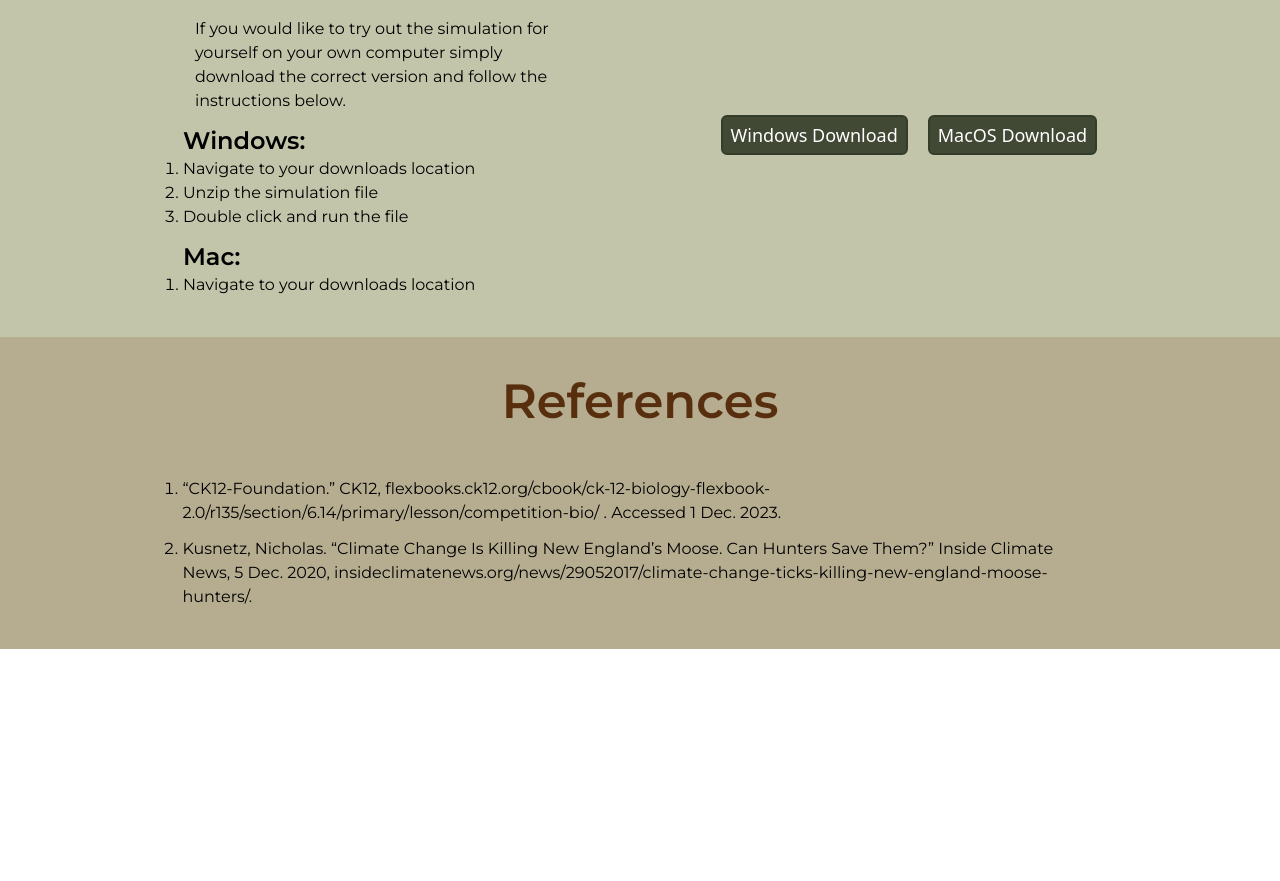
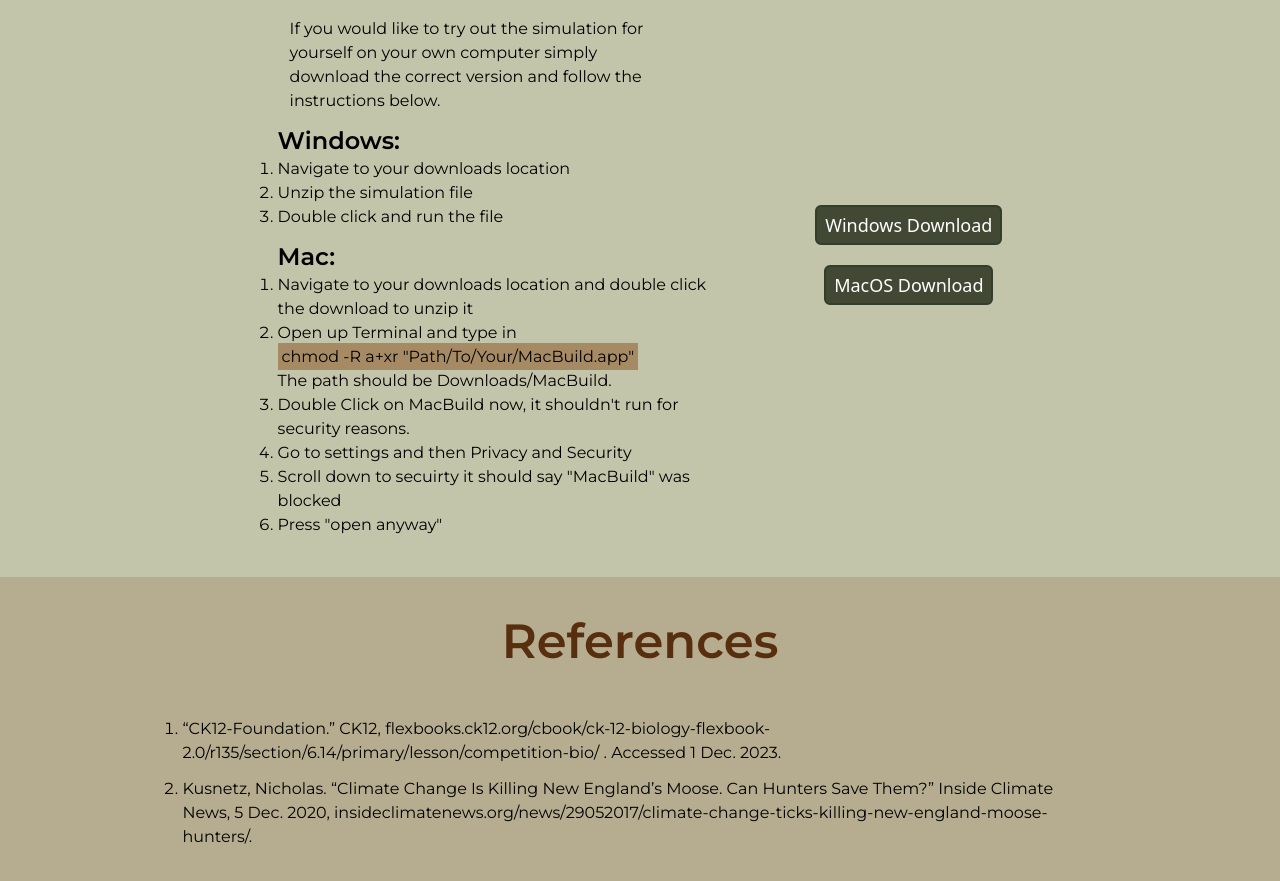
Before and after one commit to Marois2000/Lotka-Volterra, a React (Vite) app in the folder client/: page / in a window 1280 px wide. Shown: the part 6488-7369 px from the top of the page. Before the commit the page ends 7137 px from the top, so only its background shows below. Built offline with nearby package versions, Linux system fonts and the light colour scheme.

Commit message:
downloads

```diff
--- a/client/package.json
+++ b/client/package.json
@@ -10,6 +10,7 @@
     "preview": "vite preview"
   },
   "dependencies": {
+    "gh-pages": "^6.1.0",
     "react": "^18.2.0",
     "react-dom": "^18.2.0",
     "react-icons": "^4.12.0",
--- a/client/src/sections/simulation.jsx
+++ b/client/src/sections/simulation.jsx
@@ -21,11 +21,23 @@ export const Simulation = () => {
 
                         <ParagraphHeader text="Mac:"/>
                         <ol className="w-[50ch] text-left list-decimal">
-                            <li className="text-black font-montserrat">Navigate to your downloads location</li>
+                            <li className="text-black font-montserrat">Navigate to your downloads location and double click the download to unzip it</li>
+                            <li className="text-black font-montserrat">Open up Terminal and type in <br /> <span className="bg-neutral-100 p-1">chmod -R a+xr "Path/To/Your/MacBuild.app"</span> <br />The path should be Downloads/MacBuild.</li>
+                            <li className="text-black font-montserrat">Double Click on MacBuild now, it shouldn't run for security reasons.</li>
+                            <li className="text-black font-montserrat">Go to settings and then Privacy and Security</li>
+                            <li className="text-black font-montserrat">Scroll down to secuirty it should say "MacBuild" was blocked</li>
+                            <li className="text-black font-montserrat">Press "open anyway"</li>
+
+
+
+
+
+
+
                         </ol>
                     </div>
 
-                    <div className="flex justify-center items-center gap-5">
+                    <div className="flex justify-center items-center gap-5 flex-col">
                         <button className="bg-green-200 border-2 border-green-300 text-lg text-white rounded-md px-2 py-1 hover:bg-green-100 z-10 duration-300">
                             <a href="https://drive.google.com/uc?export=download&id=1cJg-uYGeSUdTB68qm0PkQP0wGxKB9Qov" download="Simulation.zip">Windows Download</a>
                         </button>
```
Also changed, not shown: 1 other file (tests, documents, lock files or other folders).
